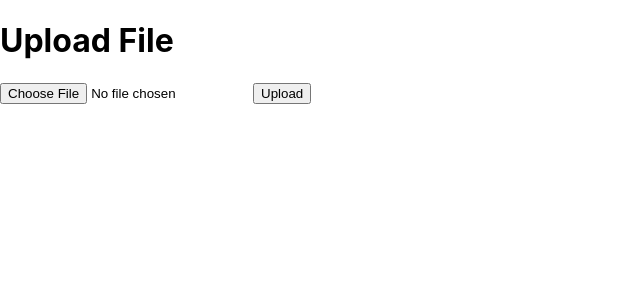
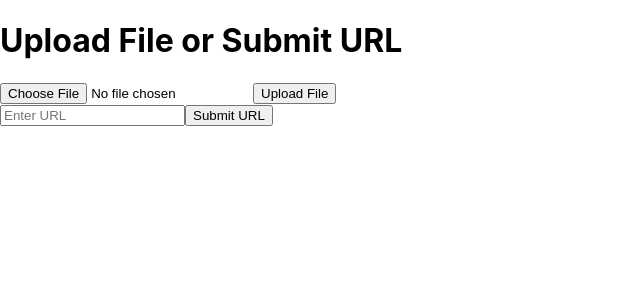
Before and after one commit to mzyy1001/AI_AB_test, a React (Create React App) app in the folder client/: page /upload in a window 1280 px wide. Shown: the top 300 px of the page, without its empty margins (0-640 px from the left). Built offline with nearby package versions, Linux system fonts and the light colour scheme.

Commit message:
Implement: add the function of upload url

```diff
--- a/client/src/pages/Upload.js
+++ b/client/src/pages/Upload.js
@@ -3,35 +3,69 @@ import axios from 'axios';
 
 function Upload() {
     const [file, setFile] = useState(null);
+    const [url, setUrl] = useState('');
+    const [progress, setProgress] = useState(0);
 
     const handleFileChange = (e) => {
         setFile(e.target.files[0]);
     };
 
-    const handleSubmit = async (e) => {
+    const handleUrlChange = (e) => {
+        setUrl(e.target.value);
+    };
+
+    const handleFileUpload = async (e) => {
         e.preventDefault();
         const formData = new FormData();
         formData.append('video', file);
 
         try {
             const response = await axios.post('http://localhost:3000/upload', formData, {
-                headers: {
-                    'Content-Type': 'multipart/form-data',
+                headers: { 'Content-Type': 'multipart/form-data' },
+                onUploadProgress: (progressEvent) => {
+                    const percentCompleted = Math.round(
+                        (progressEvent.loaded * 100) / progressEvent.total
+                    );
+                    setProgress(percentCompleted);
                 },
             });
-            alert('File uploaded successfully!');
+            alert(response.data.message || 'File uploaded successfully!');
         } catch (error) {
-            console.error(error);
+            console.error('File upload failed:', error);
             alert('File upload failed!');
+        } finally {
+            setProgress(0);
+        }
+    };
+
+    const handleUrlUpload = async (e) => {
+        e.preventDefault();
+        try {
+            const response = await axios.post('http://localhost:3000/upload-url', { url });
+            alert(response.data.message || 'URL uploaded successfully!');
+        } catch (error) {
+            console.error('URL upload failed:', error);
+            alert('URL upload failed!');
         }
     };
 
     return (
         <div>
-            <h1>Upload File</h1>
-            <form onSubmit={handleSubmit}>
+            <h1>Upload File or Submit URL</h1>
+            <form onSubmit={handleFileUpload}>
                 <input type="file" onChange={handleFileChange} />
-                <button type="submit">Upload</button>
+                {progress > 0 && <progress value={progress} max="100">{progress}%</progress>}
+                <button type="submit">Upload File</button>
+            </form>
+
+            <form onSubmit={handleUrlUpload}>
+                <input
+                    type="url"
+                    placeholder="Enter URL"
+                    value={url}
+                    onChange={handleUrlChange}
+                />
+                <button type="submit">Submit URL</button>
             </form>
         </div>
     );
```
Also changed, not shown: 1 other file (tests, documents, lock files or other folders).
